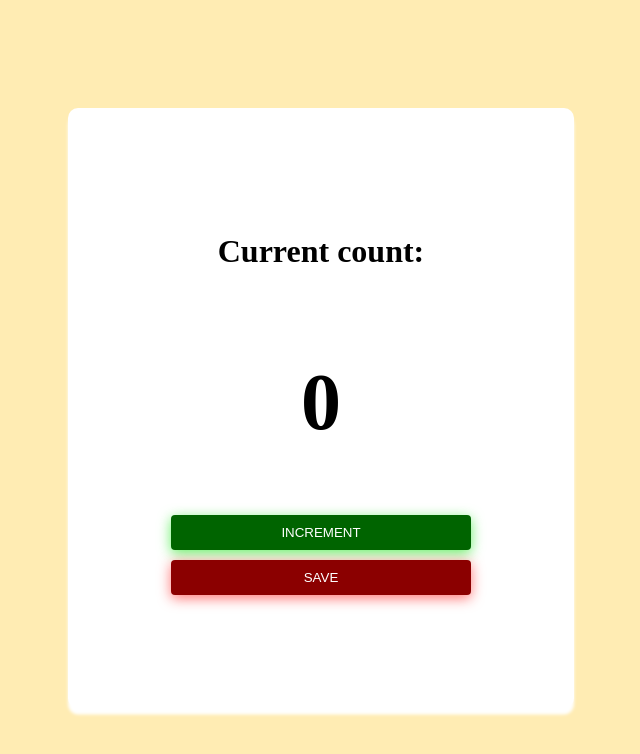
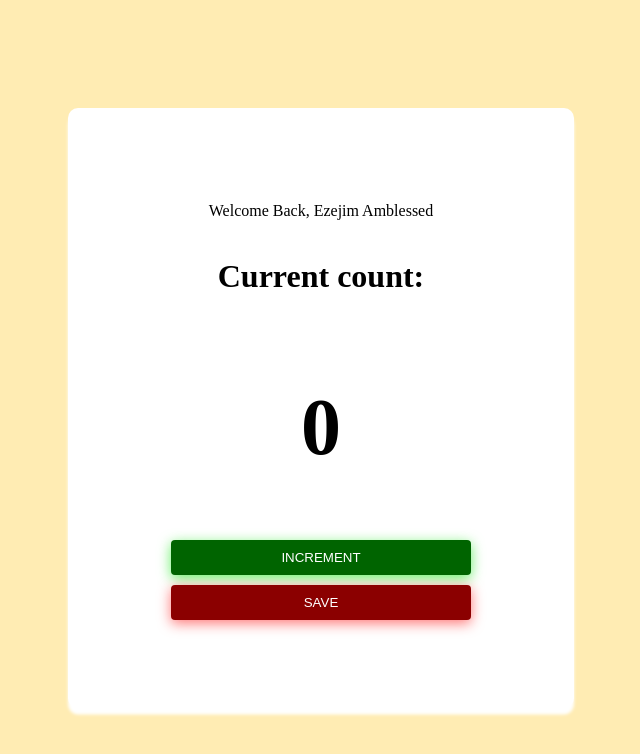
Before and after one commit to amblessedezejim/Creating-a-people-counter-app, a plain HTML site: page index.html in a window 1280 px wide. Shown: the whole page, without its empty margins (319-959 px from the left). Drawn offline with Linux system fonts and the light colour scheme.

Commit message:
Add welcome message

```diff
--- a/app.js
+++ b/app.js
@@ -0,0 +1,3 @@
+const welcomeEl = document.querySelector("#welcome-el");
+let username = "Ezejim Amblessed";
+welcomeEl.innerText = `Welcome Back, ${username}`;
--- a/index.html
+++ b/index.html
@@ -10,6 +10,7 @@
 
 <body>
  <div class="container">
+  <p id="welcome-el"></p>
   <h1>Current count:</h1>
   <h2 class="count-el">0</h2>
   <button id="increment-btn" class="btn">INCREMENT</button>
```
